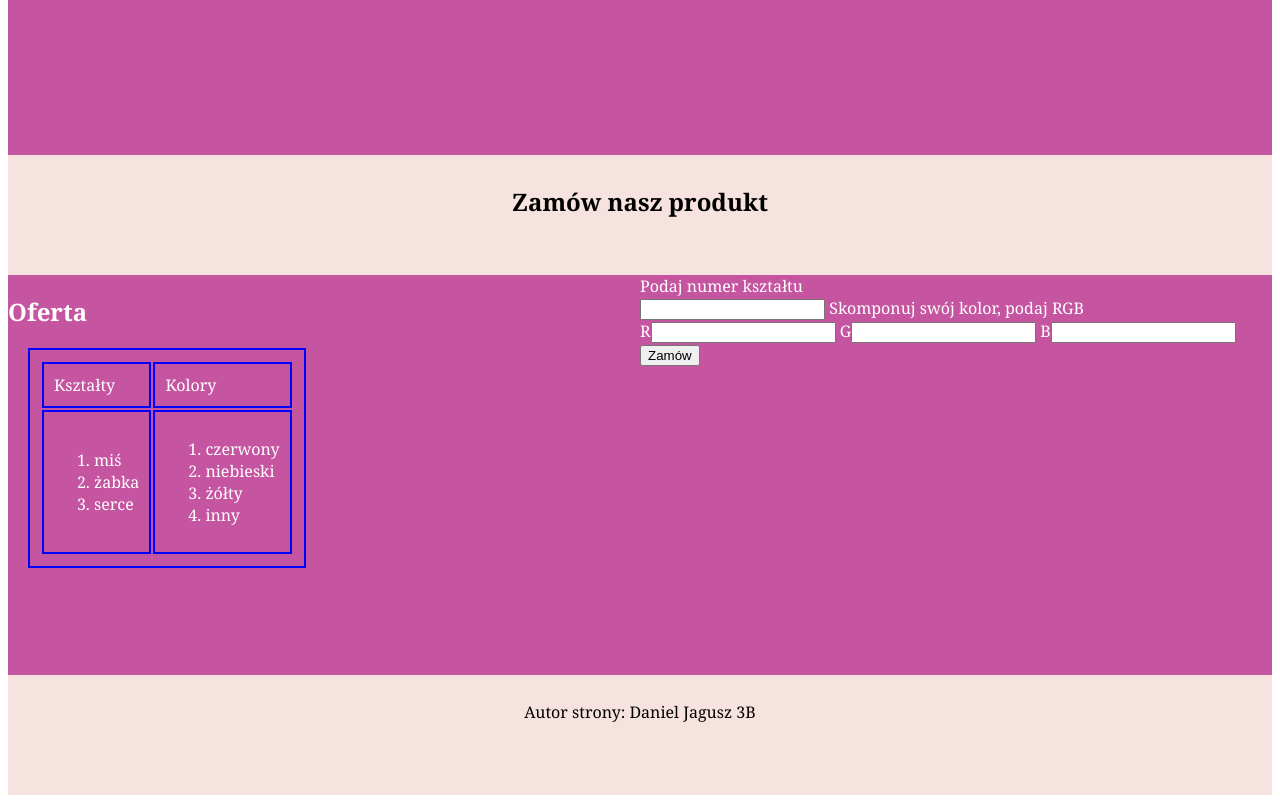
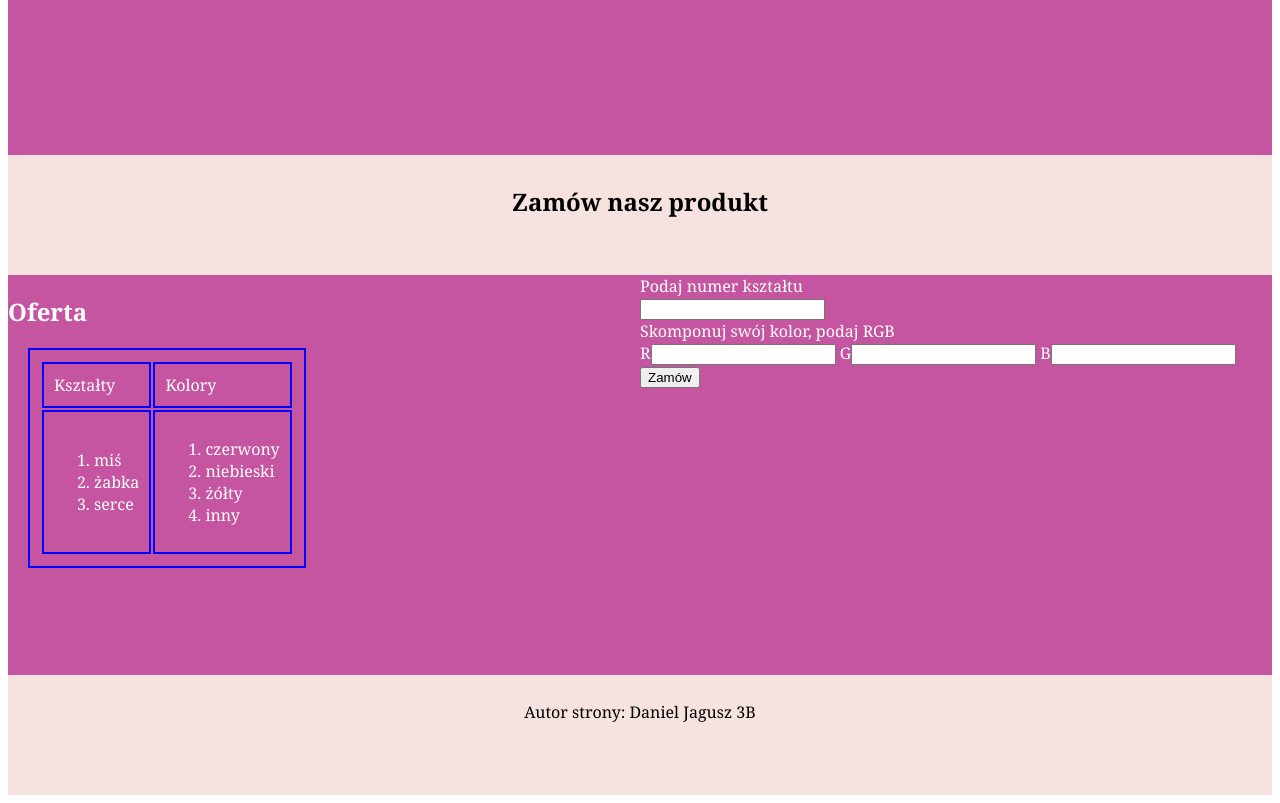
Before and after one commit to belfer2020/3bgr2_zadEgz2, a plain HTML site: page zamowienie.html in a window 1280 px wide. Shown: the part 33-836 px from the top of the page. Drawn offline with Linux system fonts and the light colour scheme.

Commit message:
Add files via upload

```diff
--- a/zamowienie.html
+++ b/zamowienie.html
@@ -51,7 +51,7 @@
     <section class="MP">
         <form>
             <label>Podaj numer kształtu</label><br>
-            <input type="num">
+            <input type="num"><br>
             <label>Skomponuj swój kolor, podaj RGB</label><br>
             <label>R</label><input type="num">
             <label>G</label><input type="num">
```
